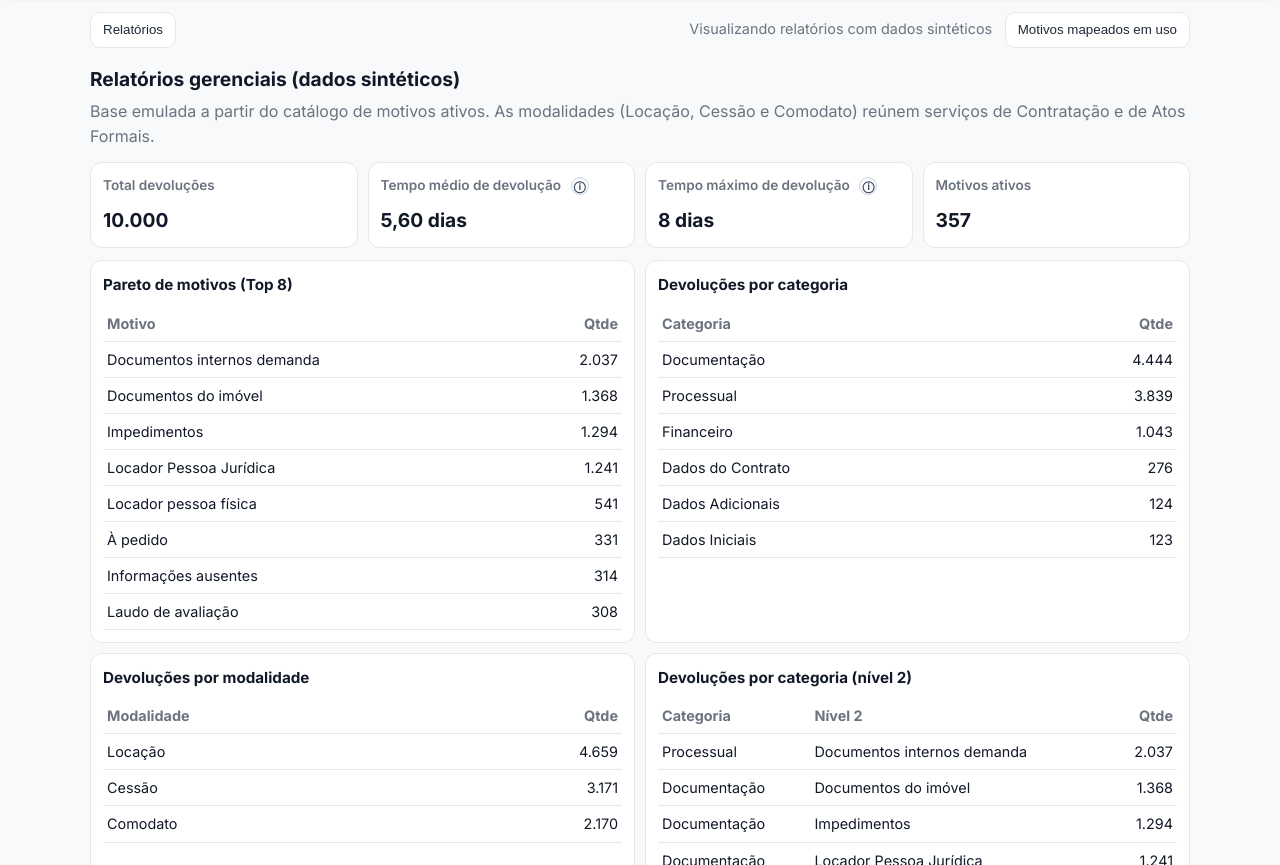
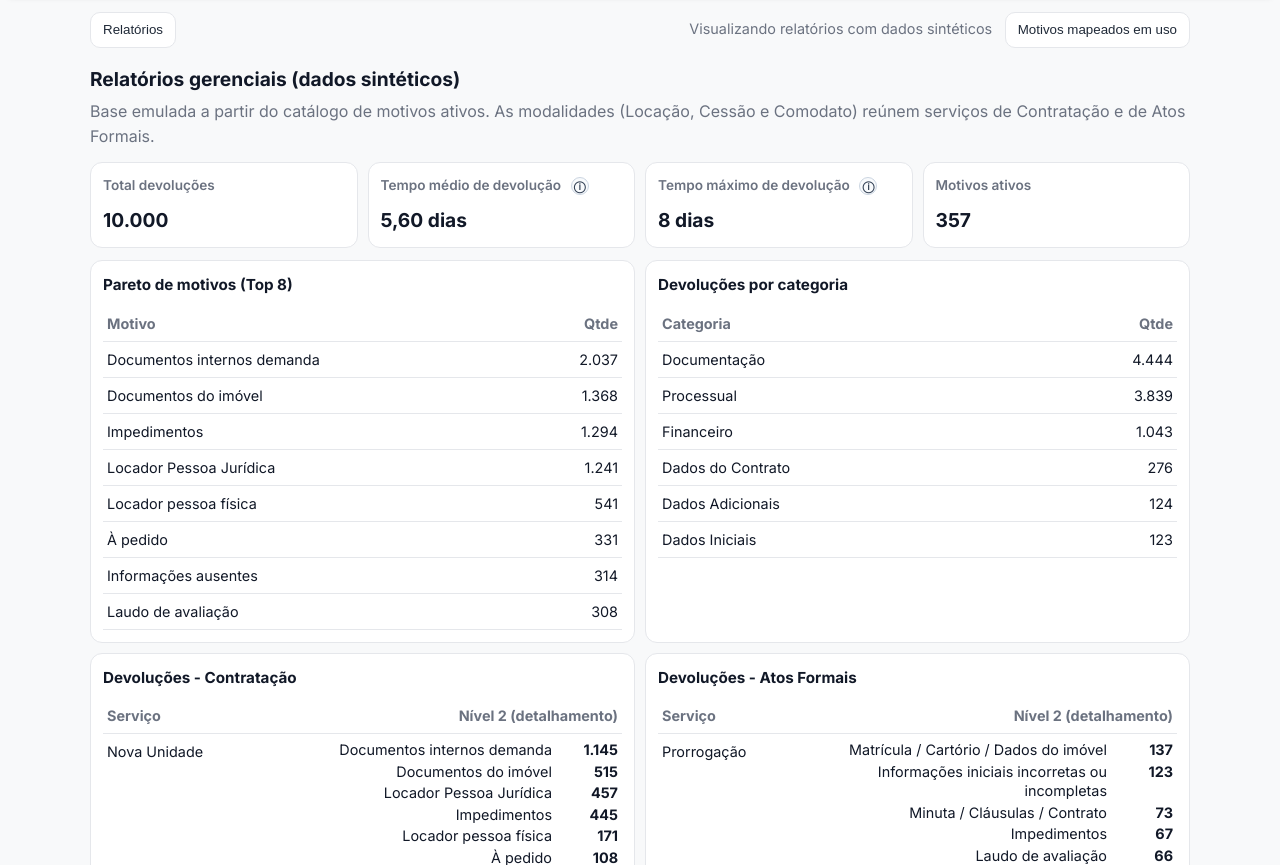
Before and after one commit to osvaldojeronymo/silic-catalog-reasons, a website built with Vite: page index.html in a window 1280 px wide. Shown: the part 87-952 px from the top of the page. Built offline with nearby package versions, Linux system fonts and the light colour scheme.

Commit message:
fix: ajusta consistência e layout dos relatórios por modalidade

```diff
--- a/src/main.ts
+++ b/src/main.ts
@@ -615,10 +615,12 @@ async function boot() {
       const inc = (m: Map<string, number>, key: string, v = 1) => m.set(key, (m.get(key) ?? 0) + v)
       const byMotivo = new Map<string, number>()
       const byCategoria = new Map<string, number>()
-      const byCategoriaNivel2 = new Map<string, number>()
       const byModalidade = new Map<string, number>()
+      const byModalidadeNivel2 = new Map<string, number>()
       const byServicoContratacao = new Map<string, number>()
       const byServicoAtosFormais = new Map<string, number>()
+      const byServicoContratacaoNivel2 = new Map<string, number>()
+      const byServicoAtosNivel2 = new Map<string, number>()
       const byMes = new Map<string, number>()
       const byMesProcesso = new Map<string, { contratacao: number; atosFormais: number }>()
 
@@ -646,14 +648,20 @@ async function boot() {
         const nivel2 = r?.descricao || 'Não informado'
         inc(byMotivo, r?.descricao || 'Não informado')
         inc(byCategoria, categoria)
-        inc(byCategoriaNivel2, `${categoria}|||${nivel2}`)
         inc(byModalidade, modalidade)
+        inc(byModalidadeNivel2, `${modalidade}|||${nivel2}`)
         if (proc === 'Contratação') {
           const serv = servicoContratacao(sit)
-          if (serv) inc(byServicoContratacao, serv)
+          if (serv) {
+            inc(byServicoContratacao, serv)
+            inc(byServicoContratacaoNivel2, `${serv}|||${nivel2}`)
+          }
         } else if (proc === 'Atos Formais') {
           const serv = servicoAtosFormais(sit)
-          if (serv) inc(byServicoAtosFormais, serv)
+          if (serv) {
+            inc(byServicoAtosFormais, serv)
+            inc(byServicoAtosNivel2, `${serv}|||${nivel2}`)
+          }
         }
         inc(byMes, f.mesRef || 'Não informado')
         const m = f.mesRef || 'Não informado'
@@ -670,8 +678,8 @@ async function boot() {
 
       const topMotivos = top(byMotivo, 8)
       const topCategorias = top(byCategoria, 6)
-      const topCategoriaNivel2 = top(byCategoriaNivel2, 10)
       const topModalidades = top(byModalidade, 3)
+      const modalidadeNivel2Completo = Array.from(byModalidadeNivel2.entries())
       const meses = Array.from(byMes.entries()).sort((a, b) => a[0].localeCompare(b[0]))
       const mesesAcumulado = (() => {
         let running = 0
@@ -690,23 +698,105 @@ async function boot() {
           }
         })
       })()
-      const servicosContratacao = servicosContratacaoOrdem
-        .map((s) => [s, byServicoContratacao.get(s) ?? 0] as [string, number])
-      const servicosAtos = servicosAtosOrdem
-        .map((s) => [s, byServicoAtosFormais.get(s) ?? 0] as [string, number])
+      const servicosContratacaoNivel2 = Array.from(byServicoContratacaoNivel2.entries())
+        .sort((a, b) => {
+          const [servA, nivel2A] = a[0].split('|||')
+          const [servB, nivel2B] = b[0].split('|||')
+          const idxA = servicosContratacaoOrdem.indexOf(servA)
+          const idxB = servicosContratacaoOrdem.indexOf(servB)
+          if (idxA !== idxB) return idxA - idxB
+          if (b[1] !== a[1]) return b[1] - a[1]
+          return (nivel2A || '').localeCompare(nivel2B || '', 'pt-BR')
+        })
+
+      const servicosAtosNivel2 = Array.from(byServicoAtosNivel2.entries())
+        .sort((a, b) => {
+          const [servA, nivel2A] = a[0].split('|||')
+          const [servB, nivel2B] = b[0].split('|||')
+          const idxA = servicosAtosOrdem.indexOf(servA)
+          const idxB = servicosAtosOrdem.indexOf(servB)
+          if (idxA !== idxB) return idxA - idxB
+          if (b[1] !== a[1]) return b[1] - a[1]
+          return (nivel2A || '').localeCompare(nivel2B || '', 'pt-BR')
+        })
 
       const tableRows = (entries: Array<[string, number]>) =>
         entries
           .map(([k, v]) => `<tr><td>${htmlEscape(k)}</td><td>${v.toLocaleString('pt-BR')}</td></tr>`)
           .join('')
 
-      const tableRowsCategoriaNivel2 = (entries: Array<[string, number]>) =>
-        entries
-          .map(([k, v]) => {
-            const [cat, nivel2] = k.split('|||')
-            return `<tr><td>${htmlEscape(cat || 'Não informado')}</td><td>${htmlEscape(nivel2 || 'Não informado')}</td><td>${v.toLocaleString('pt-BR')}</td></tr>`
+      const tableRowsModalidadeNivel2 = (entries: Array<[string, number]>) =>
+        (() => {
+          const grouped = new Map<string, Array<[string, number]>>()
+          for (const [k, v] of entries) {
+            const [modalidade, nivel2] = k.split('|||')
+            const key = modalidade || 'Não informado'
+            if (!grouped.has(key)) grouped.set(key, [])
+            grouped.get(key)!.push([nivel2 || 'Não informado', v])
+          }
+
+          const order = ['Locação', 'Cessão', 'Comodato']
+          const groupedRows = Array.from(grouped.entries()).sort((a, b) => {
+            const ia = order.indexOf(a[0])
+            const ib = order.indexOf(b[0])
+            if (ia !== -1 && ib !== -1) return ia - ib
+            if (ia !== -1) return -1
+            if (ib !== -1) return 1
+            return a[0].localeCompare(b[0], 'pt-BR')
           })
-          .join('')
+
+          return groupedRows
+            .map(([modalidade, itens]) => {
+              const total = itens.reduce((acc, [, qtd]) => acc + qtd, 0)
+              const detalhamento = itens
+                .sort((a, b) => b[1] - a[1])
+                .map(
+                  ([nivel2, qtd]) =>
+                    `<li><span class="service-label">${htmlEscape(nivel2)}</span><strong class="service-qty">${qtd.toLocaleString('pt-BR')}</strong></li>`
+                )
+                .join('')
+
+              return `<tr>
+                <td>${htmlEscape(modalidade)}</td>
+                <td>
+                  <ul class="service-breakdown">${detalhamento}</ul>
+                  <div class="service-total">Total: ${total.toLocaleString('pt-BR')}</div>
+                </td>
+              </tr>`
+            })
+            .join('')
+        })()
+
+      const tableRowsServicoNivel2 = (entries: Array<[string, number]>) =>
+        (() => {
+          const grouped = new Map<string, Array<[string, number]>>()
+          for (const [k, v] of entries) {
+            const [servico, nivel2] = k.split('|||')
+            const key = servico || 'Não informado'
+            if (!grouped.has(key)) grouped.set(key, [])
+            grouped.get(key)!.push([nivel2 || 'Não informado', v])
+          }
+
+          return Array.from(grouped.entries())
+            .map(([servico, itens]) => {
+              const total = itens.reduce((acc, [, qtd]) => acc + qtd, 0)
+              const detalhamento = itens
+                .map(
+                  ([nivel2, qtd]) =>
+                    `<li><span class="service-label">${htmlEscape(nivel2)}</span><strong class="service-qty">${qtd.toLocaleString('pt-BR')}</strong></li>`
+                )
+                .join('')
+
+              return `<tr>
+                <td>${htmlEscape(servico)}</td>
+                <td>
+                  <ul class="service-breakdown">${detalhamento}</ul>
+                  <div class="service-total">Total: ${total.toLocaleString('pt-BR')}</div>
+                </td>
+              </tr>`
+            })
+            .join('')
+        })()
 
       const chartRows = (entries: Array<{ mes: string; total: number; contratacao: number; atosFormais: number }>) => {
         const max = Math.max(...entries.map((x) => x.total), 1)
@@ -772,20 +862,20 @@ async function boot() {
               <table><thead><tr><th>Categoria</th><th>Qtde</th></tr></thead><tbody>${tableRows(topCategorias)}</tbody></table>
             </article>
             <article class="report-card">
+              <h3>Devoluções - Contratação</h3>
+              <table class="service-table"><thead><tr><th>Serviço</th><th>Nível 2 (detalhamento)</th></tr></thead><tbody>${tableRowsServicoNivel2(servicosContratacaoNivel2)}</tbody></table>
+            </article>
+            <article class="report-card">
+              <h3>Devoluções - Atos Formais</h3>
+              <table class="service-table"><thead><tr><th>Serviço</th><th>Nível 2 (detalhamento)</th></tr></thead><tbody>${tableRowsServicoNivel2(servicosAtosNivel2)}</tbody></table>
+            </article>
+            <article class="report-card">
               <h3>Devoluções por modalidade</h3>
               <table><thead><tr><th>Modalidade</th><th>Qtde</th></tr></thead><tbody>${tableRows(topModalidades)}</tbody></table>
             </article>
             <article class="report-card">
-              <h3>Devoluções por categoria (nível 2)</h3>
-              <table><thead><tr><th>Categoria</th><th>Nível 2</th><th>Qtde</th></tr></thead><tbody>${tableRowsCategoriaNivel2(topCategoriaNivel2)}</tbody></table>
-            </article>
-            <article class="report-card">
-              <h3>Devoluções - Contratação</h3>
-              <table><thead><tr><th>Serviço</th><th>Qtde</th></tr></thead><tbody>${tableRows(servicosContratacao)}</tbody></table>
-            </article>
-            <article class="report-card">
-              <h3>Devoluções - Atos Formais</h3>
-              <table><thead><tr><th>Serviço</th><th>Qtde</th></tr></thead><tbody>${tableRows(servicosAtos)}</tbody></table>
+              <h3>Devoluções por modalidade (nível 2)</h3>
+              <table class="service-table"><thead><tr><th>Modalidade</th><th>Nível 2 (detalhamento)</th></tr></thead><tbody>${tableRowsModalidadeNivel2(modalidadeNivel2Completo)}</tbody></table>
             </article>
             <article class="report-card report-card-wide">
               <h3>Tendência mensal (acumulado)</h3>
--- a/src/styles/style.css
+++ b/src/styles/style.css
@@ -763,6 +763,46 @@ summary:focus-visible {
   text-align: right;
 }
 
+.service-breakdown {
+  margin: 0;
+  padding-left: 16px;
+  display: grid;
+  gap: 2px;
+}
+
+.service-breakdown li {
+  line-height: 1.35;
+  display: flex;
+  justify-content: space-between;
+  align-items: baseline;
+  gap: 10px;
+}
+
+.service-breakdown strong {
+  margin-left: 4px;
+  font-weight: 700;
+}
+
+.service-label {
+  flex: 1;
+}
+
+.service-qty {
+  min-width: 52px;
+  text-align: right;
+}
+
+.service-table td {
+  vertical-align: top;
+}
+
+.service-total {
+  margin-top: 6px;
+  text-align: right;
+  font-weight: 700;
+  color: #111827;
+}
+
 .report-card-wide {
   grid-column: span 2;
 }
```
